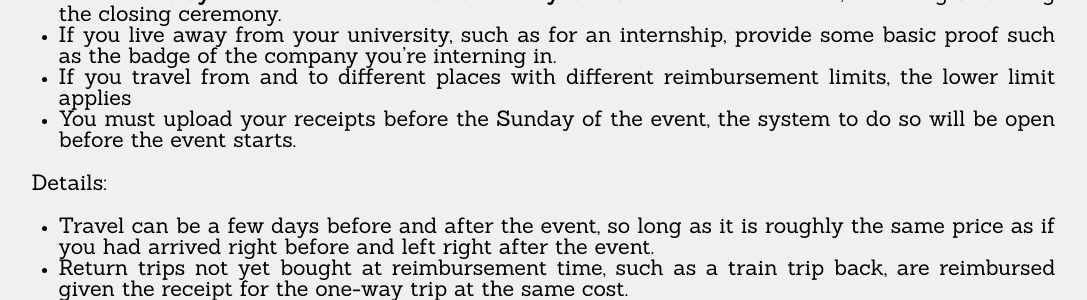
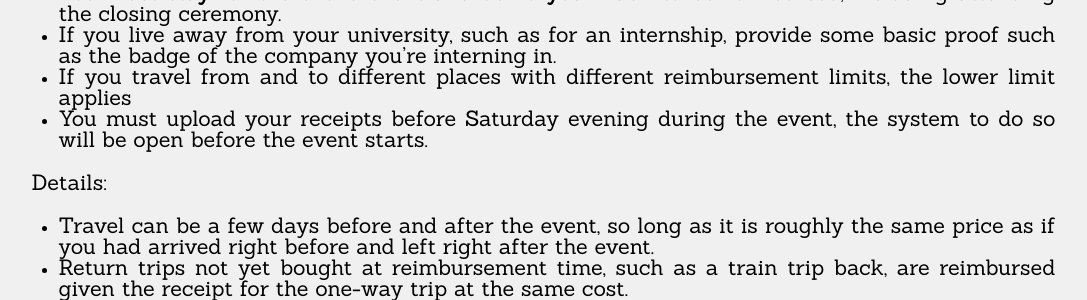
Before and after one commit to LauzHack/LauzHack.github.io, a Jekyll site: the page built from policies.md, in a window 1280 px wide. Shown: the part 1539-1839 px from the top of the page, without its empty margins (103-1190 px from the left). Built offline with Jekyll 4.4.1, drawn with Linux system fonts in a browser that asks for light colours.

Commit message:
Policies: clarify travel expenses deadline

```diff
--- a/policies.md
+++ b/policies.md
@@ -54,7 +54,7 @@ Important:
 * **You must stay for the entire event and demo your hack to be reimbursed**, including attending the closing ceremony.
 * If you live away from your university, such as for an internship, provide some basic proof such as the badge of the company you're interning in.
 * If you travel from and to different places with different reimbursement limits, the lower limit applies
-* You must upload your receipts before the Sunday of the event, the system to do so will be open before the event starts.
+* You must upload your receipts before Saturday evening during the event, the system to do so will be open before the event starts.
 
 Details:
 
```
